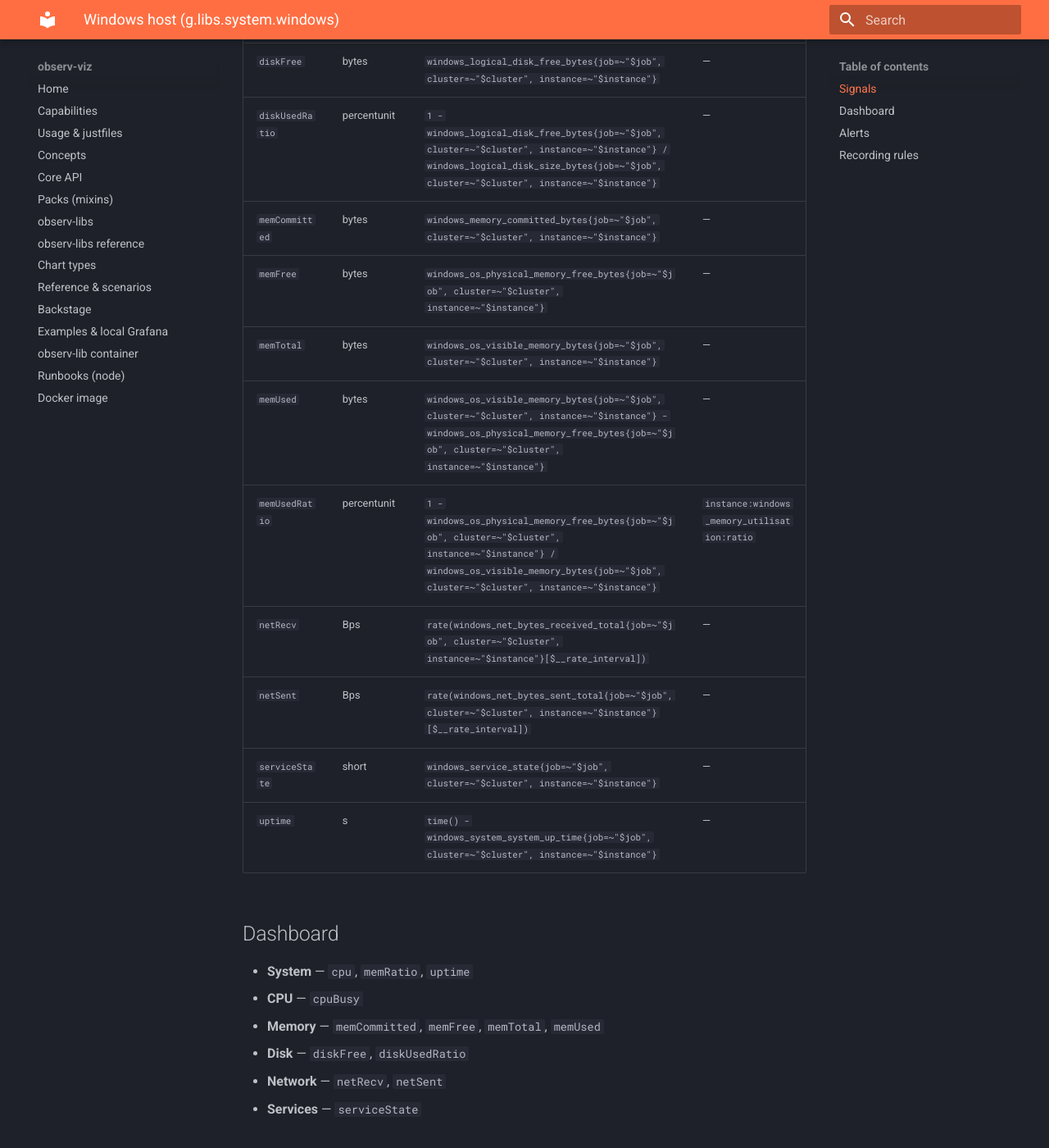
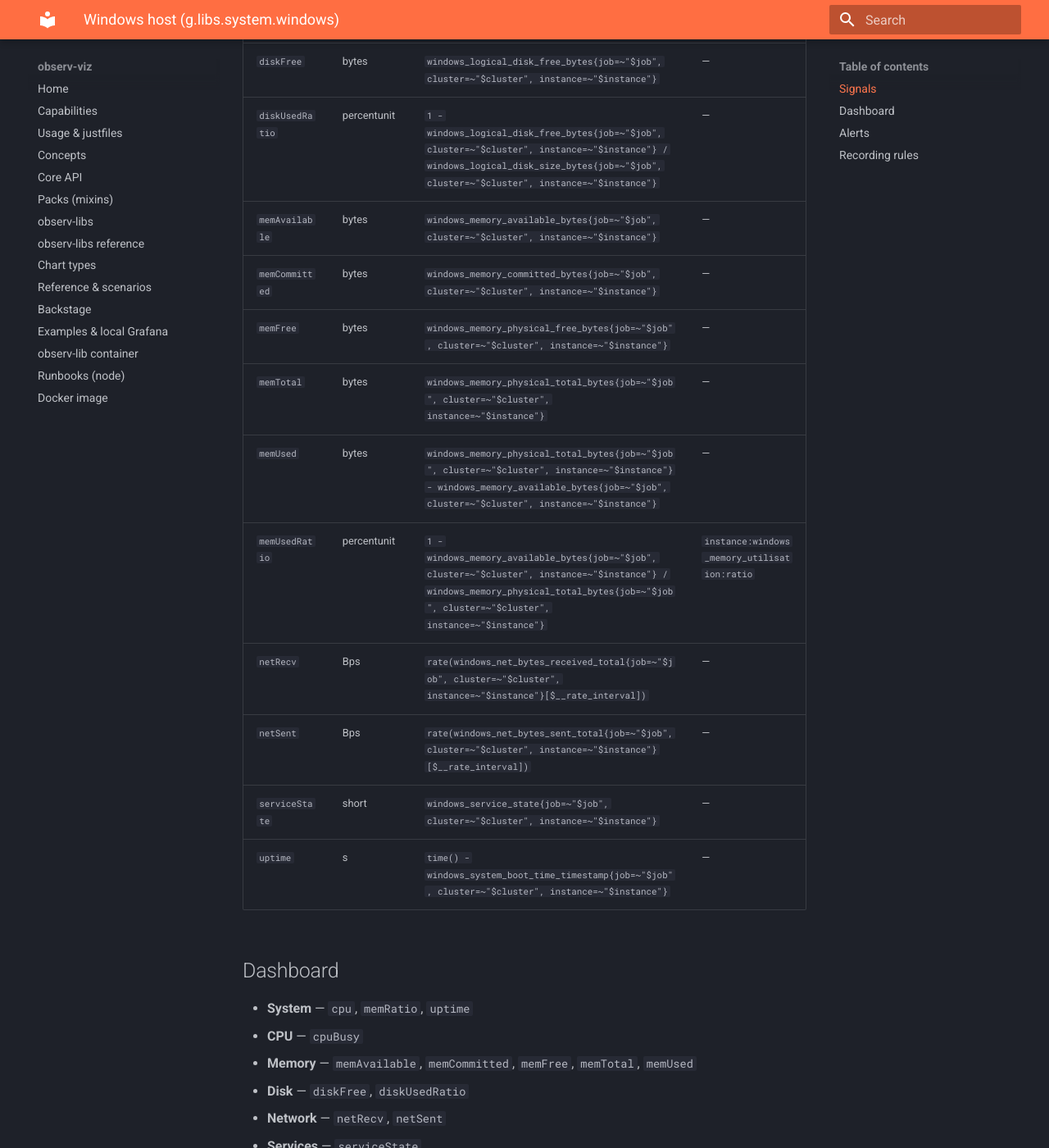
Before and after one commit to cznewt/observ-viz, an MkDocs documentation site: the page built from docs/observ-libs/system-windows.md, in a window 1280 px wide and 1400 px high, scrolled down 438 px. Shown: the whole window at 82% size. Built offline with MkDocs 1.6.1 and Material for MkDocs 9.7.7, drawn with Linux system fonts in a browser that asks for light colours; some of the changed text lies outside the part shown.

Commit message:
fix(windows): use newer windows_exporter metric names so panels populate
The os-collector memory/uptime metrics were dropped in recent windows_exporter,
leaving every memory + uptime panel empty. Switch to the memory/system collectors:
  windows_system_system_up_time        -> windows_system_boot_time_timestamp
  windows_os_visible_memory_bytes      -> windows_memory_physical_total_bytes
  windows_os_physical_memory_free_bytes-> windows_memory_available_bytes (used ratio,
    ~ Linux MemAvailable) + windows_memory_physical_free_bytes (free display)
Applies to the windows pack and the Base/Cluster Servers + Base/Home Clusters
Windows unions. Verified against the live host: all 14 windows panels return data.

Co-Authored-By: Claude Opus 4.8 (1M context) <noreply@anthropic.com>

```diff
--- a/docs/observ-libs/system-windows.md
+++ b/docs/observ-libs/system-windows.md
@@ -11,21 +11,22 @@ Each signal's dashboard query (metric/expr) and the recording rule it produces (
 | `cpuBusy` | percentunit | `1 - avg without (core) (rate(windows_cpu_time_total{mode="idle",job=~"$job", cluster=~"$cluster", instance=~"$instance"}[$__rate_interval]))` | `instance:windows_cpu_utilisation:rate5m` |
 | `diskFree` | bytes | `windows_logical_disk_free_bytes{job=~"$job", cluster=~"$cluster", instance=~"$instance"}` | — |
 | `diskUsedRatio` | percentunit | `1 - windows_logical_disk_free_bytes{job=~"$job", cluster=~"$cluster", instance=~"$instance"} / windows_logical_disk_size_bytes{job=~"$job", cluster=~"$cluster", instance=~"$instance"}` | — |
+| `memAvailable` | bytes | `windows_memory_available_bytes{job=~"$job", cluster=~"$cluster", instance=~"$instance"}` | — |
 | `memCommitted` | bytes | `windows_memory_committed_bytes{job=~"$job", cluster=~"$cluster", instance=~"$instance"}` | — |
-| `memFree` | bytes | `windows_os_physical_memory_free_bytes{job=~"$job", cluster=~"$cluster", instance=~"$instance"}` | — |
-| `memTotal` | bytes | `windows_os_visible_memory_bytes{job=~"$job", cluster=~"$cluster", instance=~"$instance"}` | — |
-| `memUsed` | bytes | `windows_os_visible_memory_bytes{job=~"$job", cluster=~"$cluster", instance=~"$instance"} - windows_os_physical_memory_free_bytes{job=~"$job", cluster=~"$cluster", instance=~"$instance"}` | — |
-| `memUsedRatio` | percentunit | `1 - windows_os_physical_memory_free_bytes{job=~"$job", cluster=~"$cluster", instance=~"$instance"} / windows_os_visible_memory_bytes{job=~"$job", cluster=~"$cluster", instance=~"$instance"}` | `instance:windows_memory_utilisation:ratio` |
+| `memFree` | bytes | `windows_memory_physical_free_bytes{job=~"$job", cluster=~"$cluster", instance=~"$instance"}` | — |
+| `memTotal` | bytes | `windows_memory_physical_total_bytes{job=~"$job", cluster=~"$cluster", instance=~"$instance"}` | — |
+| `memUsed` | bytes | `windows_memory_physical_total_bytes{job=~"$job", cluster=~"$cluster", instance=~"$instance"} - windows_memory_available_bytes{job=~"$job", cluster=~"$cluster", instance=~"$instance"}` | — |
+| `memUsedRatio` | percentunit | `1 - windows_memory_available_bytes{job=~"$job", cluster=~"$cluster", instance=~"$instance"} / windows_memory_physical_total_bytes{job=~"$job", cluster=~"$cluster", instance=~"$instance"}` | `instance:windows_memory_utilisation:ratio` |
 | `netRecv` | Bps | `rate(windows_net_bytes_received_total{job=~"$job", cluster=~"$cluster", instance=~"$instance"}[$__rate_interval])` | — |
 | `netSent` | Bps | `rate(windows_net_bytes_sent_total{job=~"$job", cluster=~"$cluster", instance=~"$instance"}[$__rate_interval])` | — |
 | `serviceState` | short | `windows_service_state{job=~"$job", cluster=~"$cluster", instance=~"$instance"}` | — |
-| `uptime` | s | `time() - windows_system_system_up_time{job=~"$job", cluster=~"$cluster", instance=~"$instance"}` | — |
+| `uptime` | s | `time() - windows_system_boot_time_timestamp{job=~"$job", cluster=~"$cluster", instance=~"$instance"}` | — |
 
 ## Dashboard
 
 - **System** — `cpu`, `memRatio`, `uptime`
 - **CPU** — `cpuBusy`
-- **Memory** — `memCommitted`, `memFree`, `memTotal`, `memUsed`
+- **Memory** — `memAvailable`, `memCommitted`, `memFree`, `memTotal`, `memUsed`
 - **Disk** — `diskFree`, `diskUsedRatio`
 - **Network** — `netRecv`, `netSent`
 - **Services** — `serviceState`
@@ -44,5 +45,5 @@ Each signal's dashboard query (metric/expr) and the recording rule it produces (
 | Record | Expression |
 |--------|------------|
 | `instance:windows_cpu_utilisation:rate5m` | `1 - avg without (core) (rate(windows_cpu_time_total{mode="idle"}[5m]))` |
-| `instance:windows_memory_utilisation:ratio` | `1 - windows_os_physical_memory_free_bytes / windows_os_visible_memory_bytes` |
+| `instance:windows_memory_utilisation:ratio` | `1 - windows_memory_available_bytes / windows_memory_physical_total_bytes` |
 | `instance:windows_logical_disk_free_bytes:sum` | `sum without (volume) (windows_logical_disk_free_bytes)` |
```
Also changed, not shown: other parts of docs/observ-libs/system-windows.md (+1 -1 lines), docs/observ-libs/index.md (+1 -1 lines), 2 other files.
